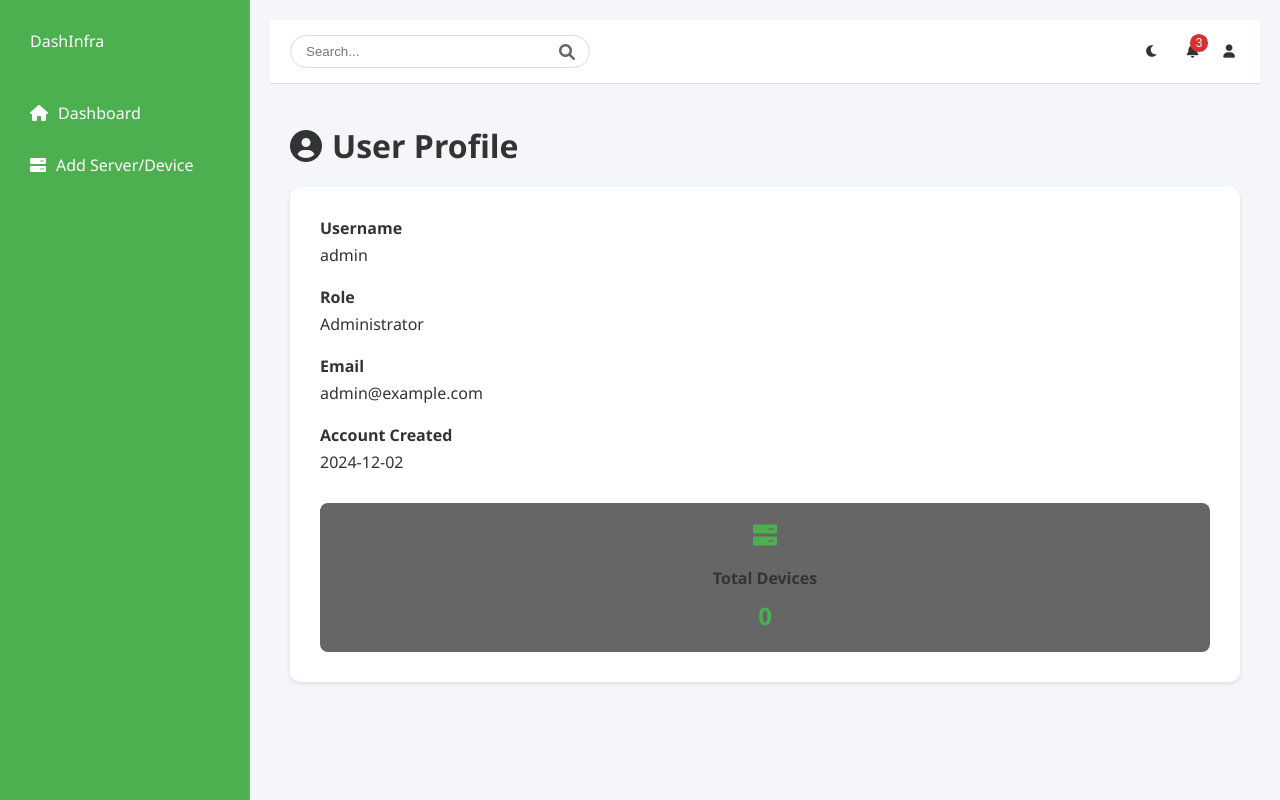
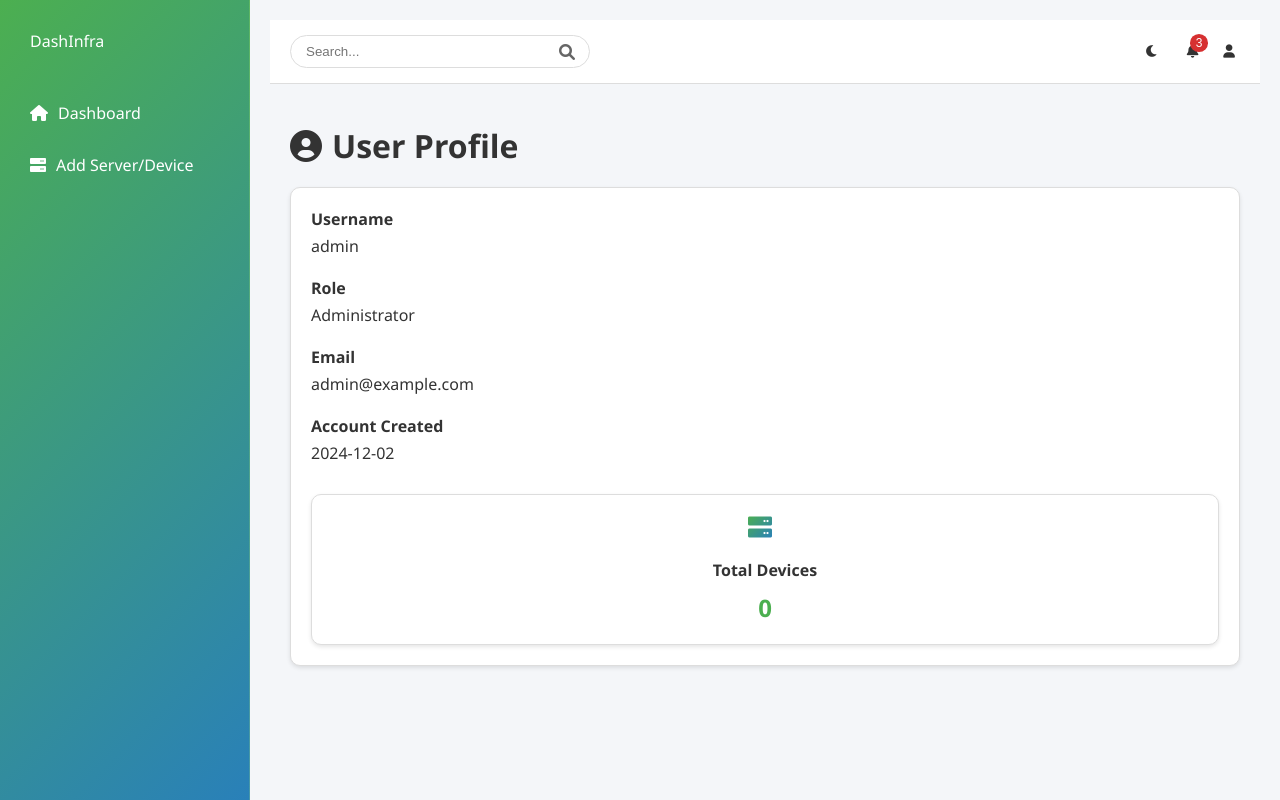
Before and after one commit to wa7med/dashinfra, a Flask app: page /profile in a window 1280 px wide. Run offline with Flask 3, Linux system fonts and the light colour scheme; a user stored in the database is signed in; some libraries are stand-ins or nearby versions.

Commit message:
Update the css to use a beautiful gradient from green to blue

```diff
--- a/static/css/styles.css
+++ b/static/css/styles.css
@@ -234,7 +234,7 @@ body {
 /* Sidebar */
 .sidebar {
     width: 250px;
-    background-color: #4CAF50;
+    background: linear-gradient(135deg, #4CAF50 0%, #2980b9 100%);
     padding: 20px;
     border-right: 1px solid rgba(255, 255, 255, 0.1);
 }
@@ -605,10 +609,27 @@ header {
 }
 
 .profile-card {
-    background-color: var(--card-bg);
+    background: var(--card-bg);
     border-radius: 10px;
-    padding: 30px;
+    padding: 20px;
+    margin-bottom: 20px;
     box-shadow: var(--card-shadow);
+    border: 1px solid var(--border-color);
+    transition: transform 0.3s ease, box-shadow 0.3s ease;
+}
+
+.profile-card:hover {
+    transform: translateY(-5px);
+    box-shadow: 0 4px 15px rgba(0, 0, 0, 0.1);
+}
+
+.profile-card i {
+    font-size: 24px;
+    margin-right: 10px;
+    background: linear-gradient(135deg, #4CAF50 0%, #2980b9 100%);
+    -webkit-background-clip: text;
+    -webkit-text-fill-color: transparent;
+    background-clip: text;
 }
 
 .profile-info {
@@ -631,17 +652,34 @@ header {
     font-size: 16px;
 }
 
+.info-group i {
+    font-size: 18px;
+    margin-right: 10px;
+    background: linear-gradient(135deg, #4CAF50 0%, #2980b9 100%);
+    -webkit-background-clip: text;
+    -webkit-text-fill-color: transparent;
+    background-clip: text;
+}
+
 .profile-stats {
     display: grid;
     grid-template-columns: repeat(auto-fit, minmax(200px, 1fr));
     gap: 20px;
 }
 
-.stat-card {
-    background-color: var(--secondary-color);
+.profile-stats .stat-card {
+    background: var(--card-bg);
     padding: 20px;
-    border-radius: 8px;
+    border-radius: 10px;
     text-align: center;
+    box-shadow: var(--card-shadow);
+    border: 1px solid var(--border-color);
+    transition: transform 0.3s ease, box-shadow 0.3s ease;
+}
+
+.profile-stats .stat-card:hover {
+    transform: translateY(-5px);
+    box-shadow: 0 4px 15px rgba(0, 0, 0, 0.1);
 }
 
 .stat-card i {
```
Also changed, not shown: other parts of static/css/styles.css (+30 -3 lines).
